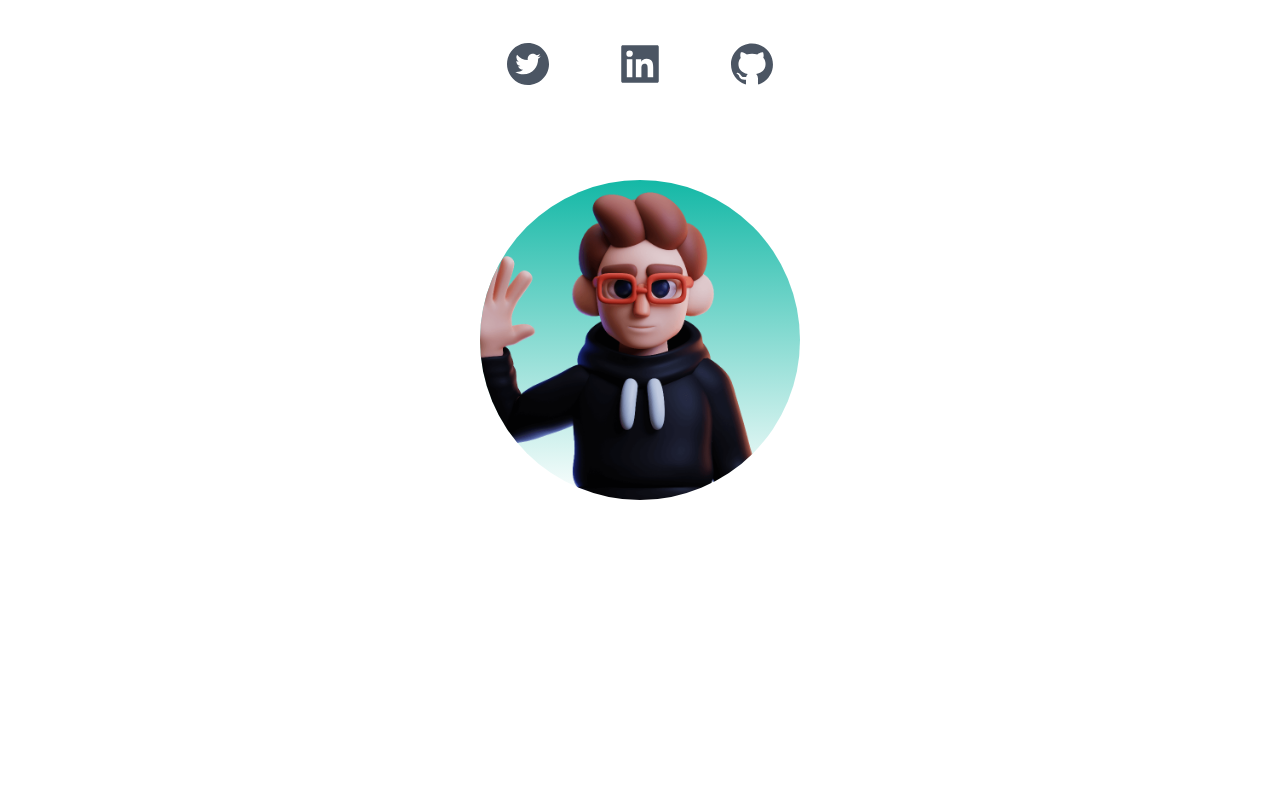
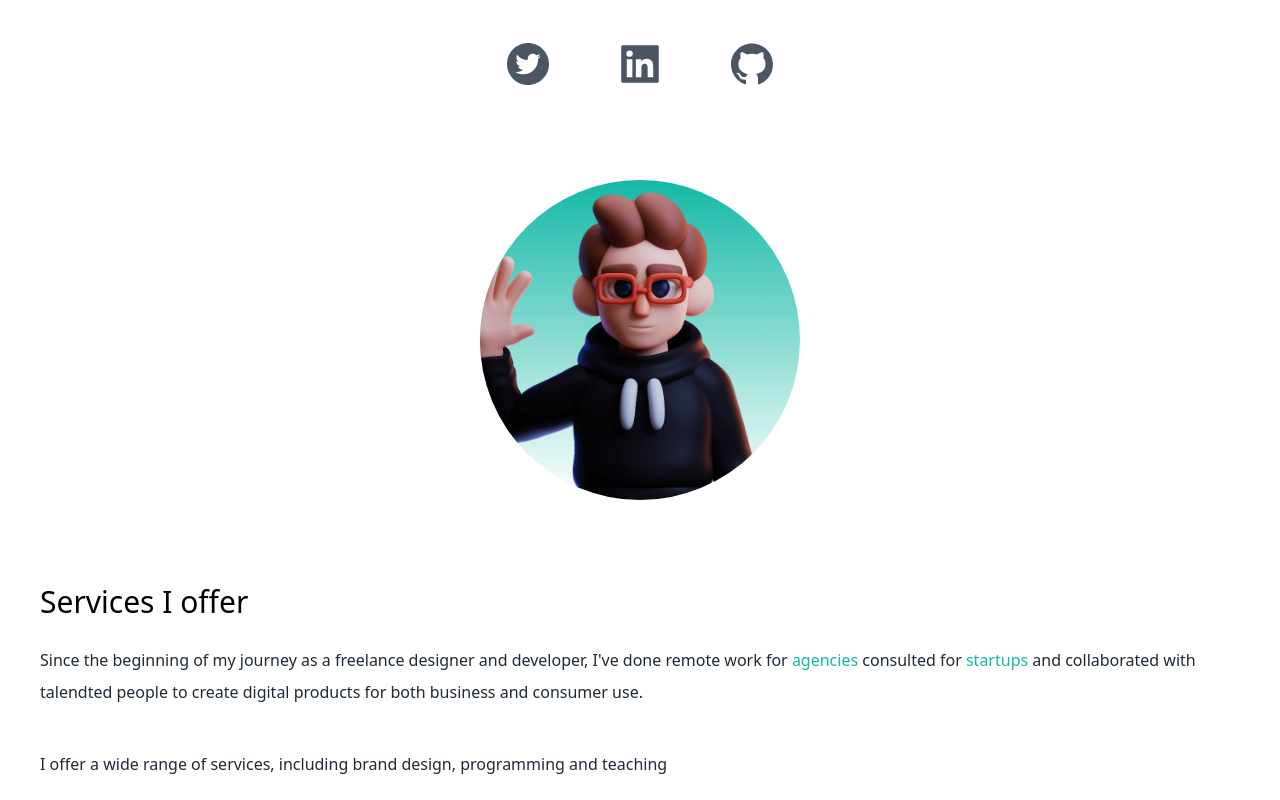
Before and after one commit to ndrsov/React-Designer-Portfolio, a Next.js app: page / in a window 1280 px wide. Shown: the part 392-1192 px from the top of the page. Before the commit the page ends 892 px from the top, so only its background shows below. Built offline with nearby package versions, Linux system fonts and the light colour scheme.

Commit message:
Set up small paragraph description of services

```diff
--- a/src/pages/index.js
+++ b/src/pages/index.js
@@ -44,7 +44,7 @@ export default function Home() {
             <AiFillLinkedin />
             <AiFillGithub />
           </div>
-          <div className='relative mx-auto bg-gradient-to-b from-teal-500 rounded-full w-80 h-80 mt-20 overflow-hidden'>
+          <div className='relative mx-auto bg-gradient-to-b from-teal-500 rounded-full w-80 h-80 my-20 overflow-hidden'>
             <Image
               src={deved}
               alt='3D portrait'
@@ -54,6 +54,23 @@ export default function Home() {
             />
           </div>
         </section>
+        <section>
+          <div>
+            <h3 className='text-3xl py-1'>Services I offer</h3>
+            <p className='text-base py-5 leading-8 text-gray-800'>
+              Since the beginning of my journey as a freelance designer and
+              developer, I&apos;ve done remote work for
+              <span className='text-teal-500'> agencies</span> consulted for
+              <span className='text-teal-500'> startups</span> and collaborated
+              with talendted people to create digital products for both business
+              and consumer use.
+            </p>
+            <p className='text-base py-5 leading-8 text-gray-800'>
+              I offer a wide range of services, including brand design,
+              programming and teaching
+            </p>
+          </div>
+        </section>
       </main>
     </div>
   );
```
